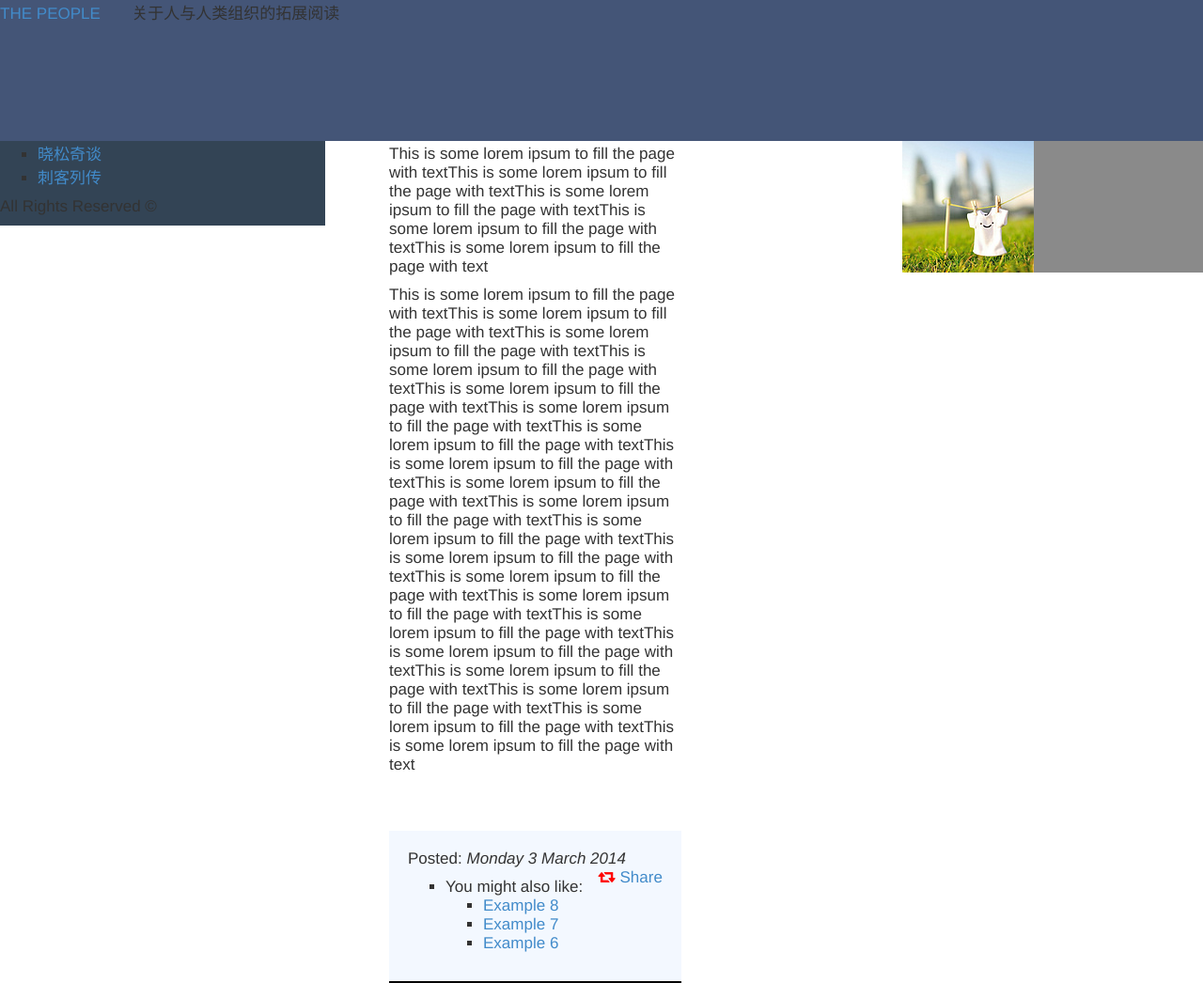
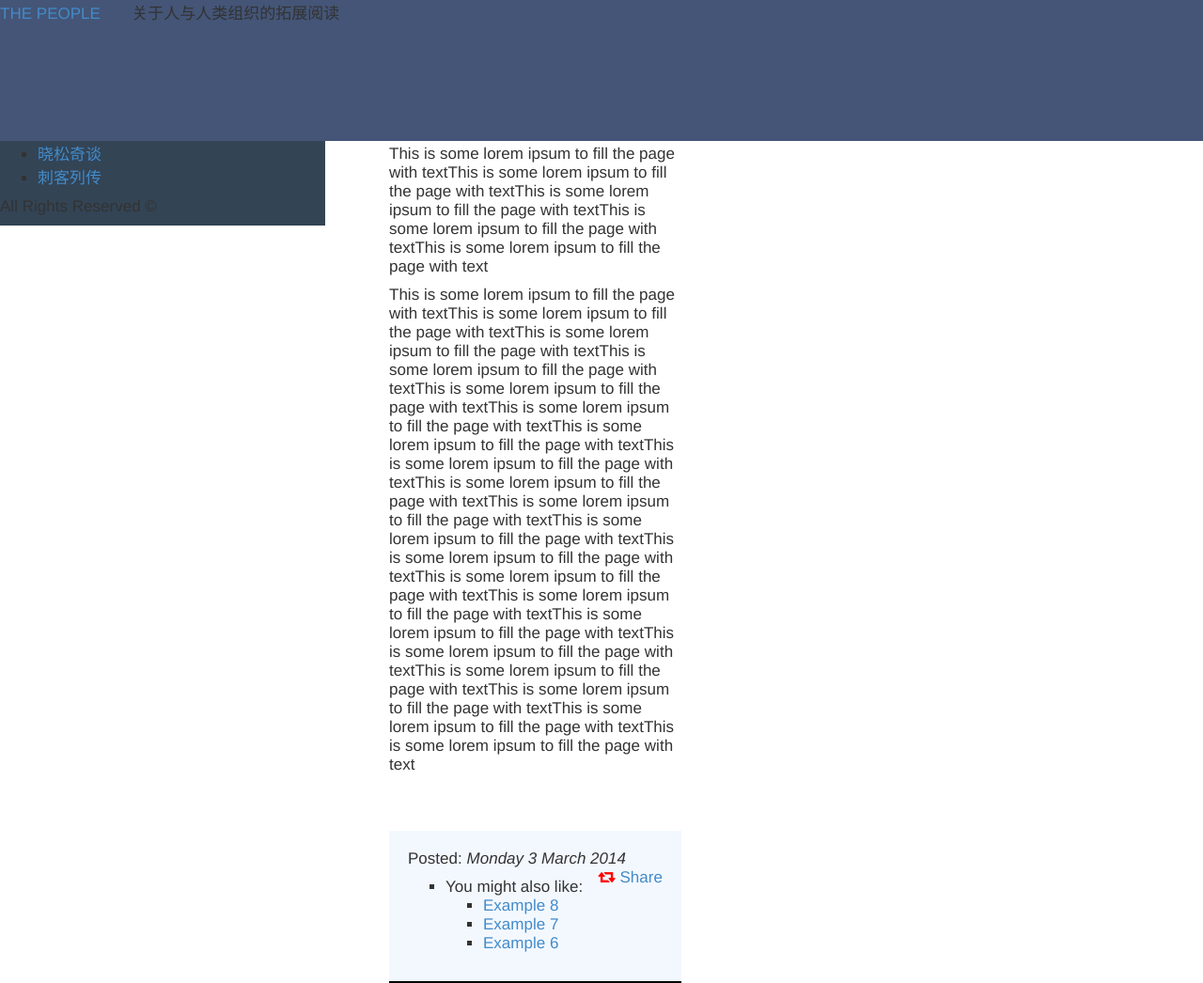
Before and after one commit to andyljj/thepeople, a Jekyll site: the page built from _posts/2015-03-16-post-template.markdown, in a window 1280 px wide and 1046 px high. Shown: the whole window at 94% size. Built offline with Jekyll 4.4.1, drawn with Linux system fonts in a browser that asks for light colours; some web fonts are replaced; Markdown is read by kramdown in place of the engine named in the settings; comment, search, counter and statistics services are not loaded.

Commit message:
分系列显示

```diff
--- a/_layouts/post.html
+++ b/_layouts/post.html
@@ -26,7 +26,7 @@
 </div>
 <!-- advertising board -->
 <div id="adboard" class="">
-    {% if post.series == xsqt %}
+    {% if post.series == 'xsqt' %}
         <img src="{{ "/assets/adimg/xsqt.jpg" | prepend: site.url }}">
     {% endif %}
 </div>
--- a/archive.html
+++ b/archive.html
@@ -7,7 +7,7 @@
       <div class="col-sm-12">
         <div class="page">
             {% for post in site.posts %}
-                {% if post.series == cklz %}
+                {% if post.series == 'cklz' %}
                 <div class="page-item">
                     <div class="col-sm-8">
                         <ul class="page-item-title">
--- a/index.html
+++ b/index.html
@@ -5,7 +5,7 @@
       <div class="col-sm-12">
         <div class="page">
             {% for post in site.posts %}
-                {% if post.series == xsqt %}
+                {% if post.series == 'xsqt' %}
                 <div class="page-item">
                     <div class="col-sm-8">
                         <ul class="page-item-title">
```
